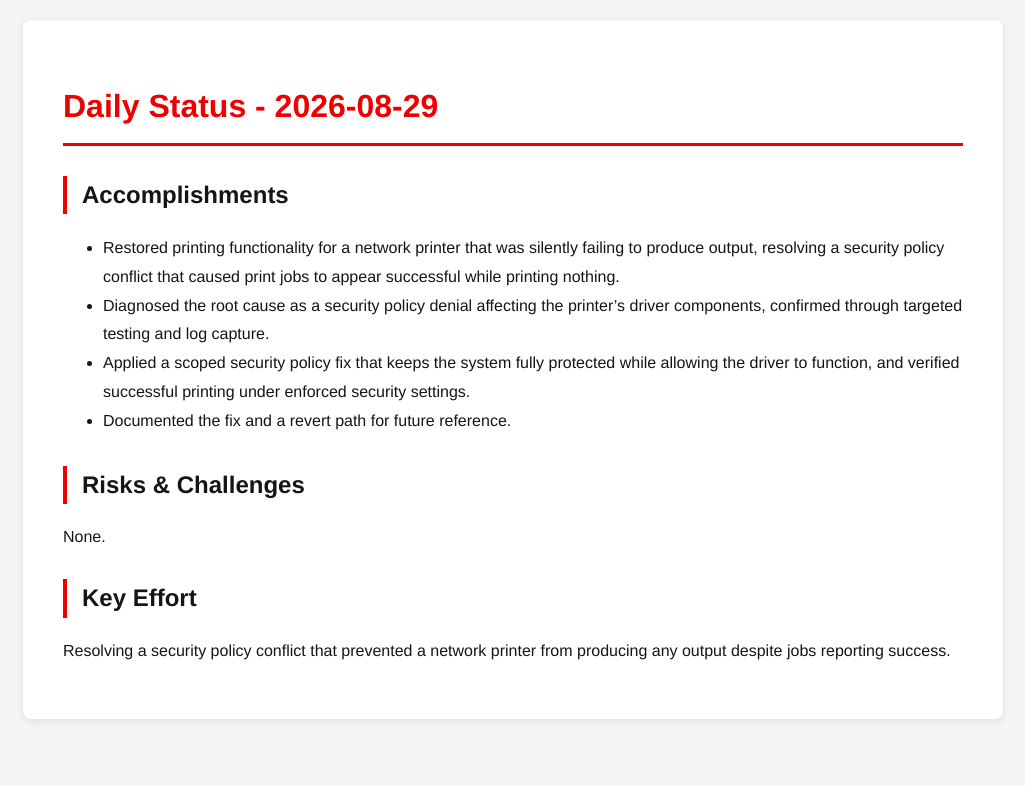
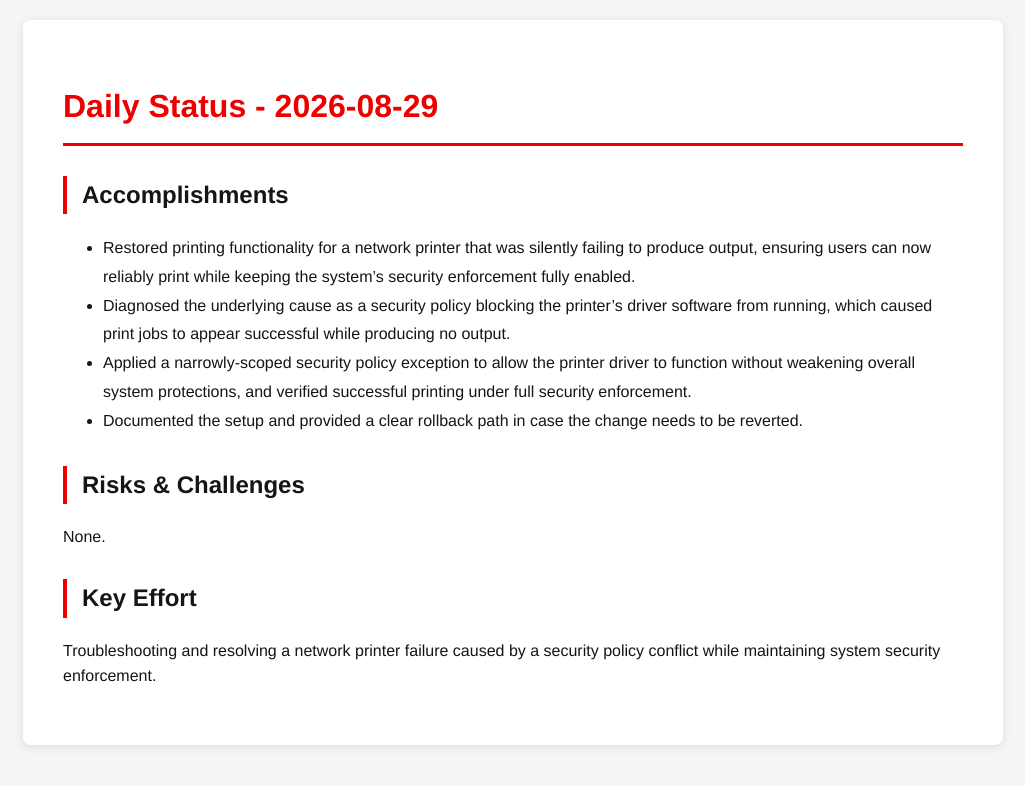
Before and after one commit to tzvatot/daily-status, a Jekyll site: the page built from 2026-08-29.md, in a window 1280 px wide. Shown: the top 786 px of the page, without its empty margins (127-1152 px from the left). Built offline with Jekyll 4.4.1, drawn with Linux system fonts in a browser that asks for light colours.

Commit message:
Daily status update - 2026-08-29

```diff
--- a/2026-08-29.md
+++ b/2026-08-29.md
@@ -7,13 +7,13 @@ date: 2026-08-29
 # Daily Status - 2026-08-29
 
 ## Accomplishments
-- Restored printing functionality for a network printer that was silently failing to produce output, resolving a security policy conflict that caused print jobs to appear successful while printing nothing.
-- Diagnosed the root cause as a security policy denial affecting the printer's driver components, confirmed through targeted testing and log capture.
-- Applied a scoped security policy fix that keeps the system fully protected while allowing the driver to function, and verified successful printing under enforced security settings.
-- Documented the fix and a revert path for future reference.
+- Restored printing functionality for a network printer that was silently failing to produce output, ensuring users can now reliably print while keeping the system's security enforcement fully enabled.
+- Diagnosed the underlying cause as a security policy blocking the printer's driver software from running, which caused print jobs to appear successful while producing no output.
+- Applied a narrowly-scoped security policy exception to allow the printer driver to function without weakening overall system protections, and verified successful printing under full security enforcement.
+- Documented the setup and provided a clear rollback path in case the change needs to be reverted.
 
 ## Risks & Challenges
 None.
 
 ## Key Effort
-Resolving a security policy conflict that prevented a network printer from producing any output despite jobs reporting success.
+Troubleshooting and resolving a network printer failure caused by a security policy conflict while maintaining system security enforcement.
```
